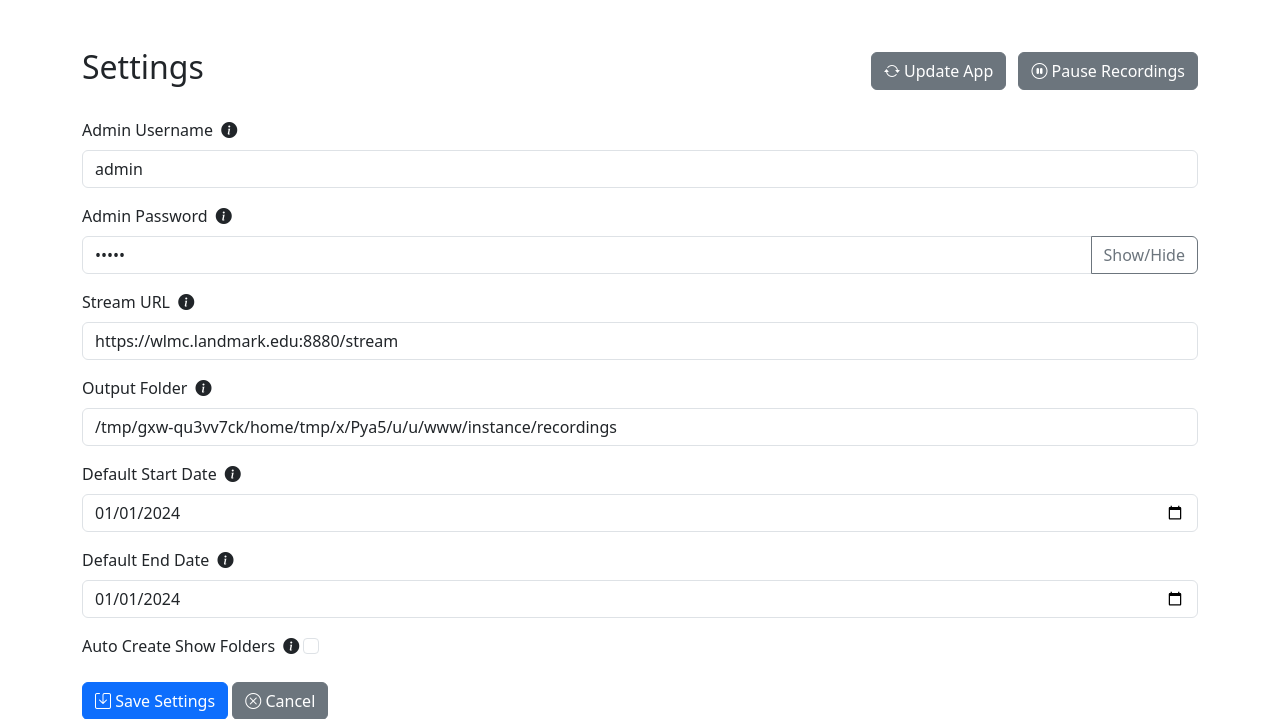
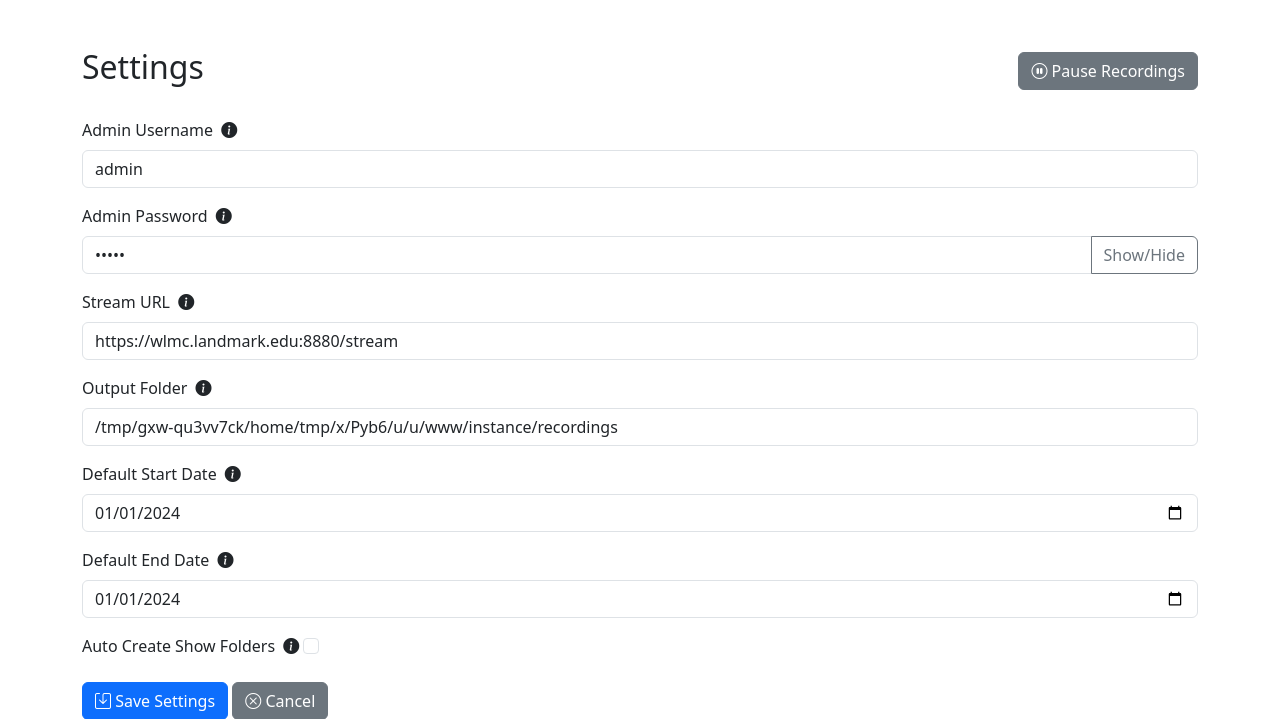
Before and after one commit to Sebastianleff/WLMC_ShowRecorder, a Flask app: page /settings in a window 1280 px wide. Shown: the top 719 px of the page. Run offline with Flask 3, Linux system fonts and the light colour scheme; the visitor is signed in with stand-in values (Sample User, id 1).

Commit message:
take out updated button from settings.html
Signed-off-by: ThatOneGuy63 <Seby@algirdo.com>

```diff
--- a/app/templates/settings.html
+++ b/app/templates/settings.html
@@ -59,9 +59,6 @@
     <div class="d-flex justify-content-between align-items-center mb-4">
         <h2>Settings</h2>
         <div>
-            <a href="{{ url_for('main.index') }}" class="btn btn-secondary me-2" aria-label="Update App">
-                <i class="bi bi-arrow-repeat"></i> Update App
-            </a>
             {% if config.PAUSE_SHOWS_RECORDING == True %}
                 <form action="{{ url_for('main.resume') }}" method="POST" style="display:inline;">
                     <button type="submit" class="btn btn-secondary" aria-label="Resume Recordings">
```
